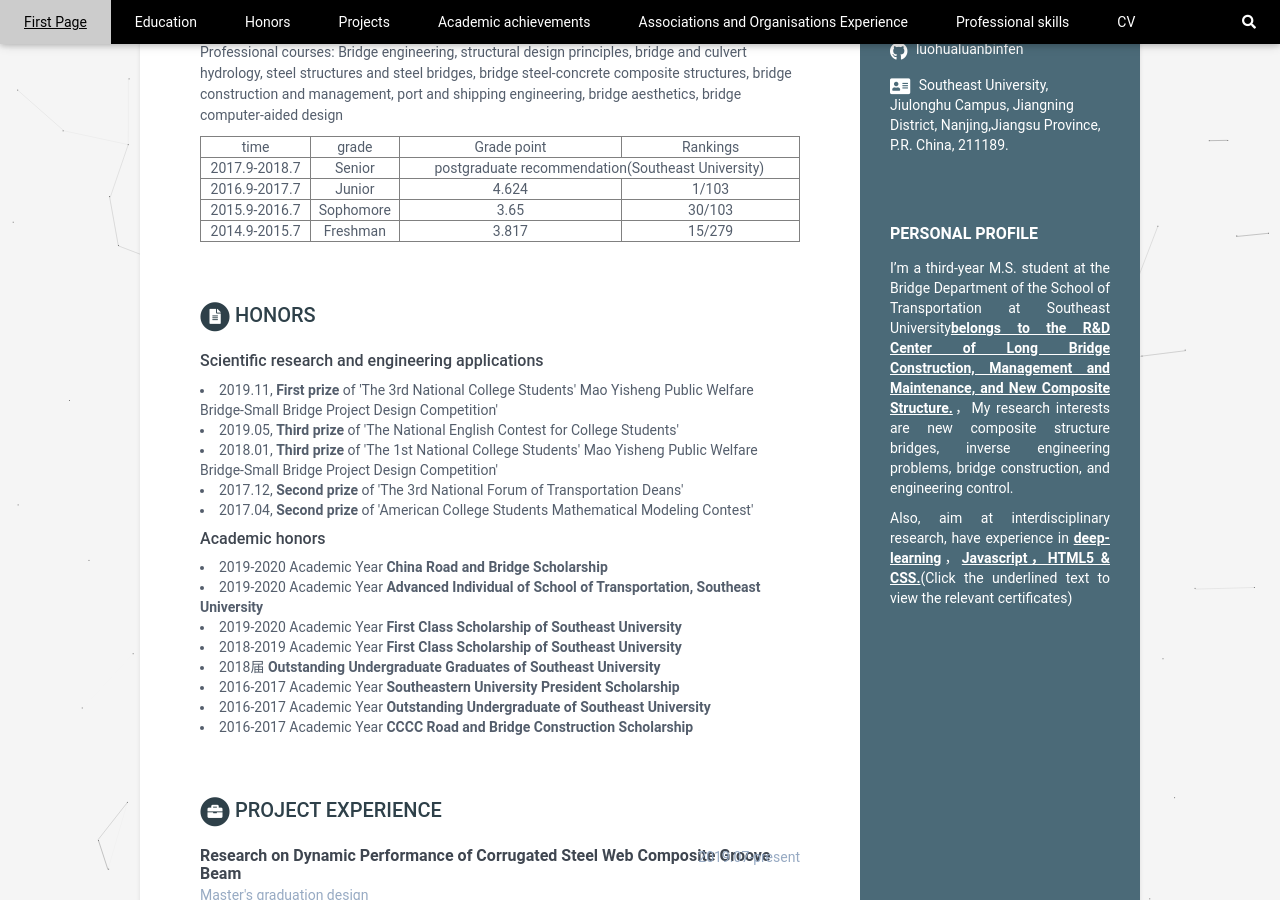
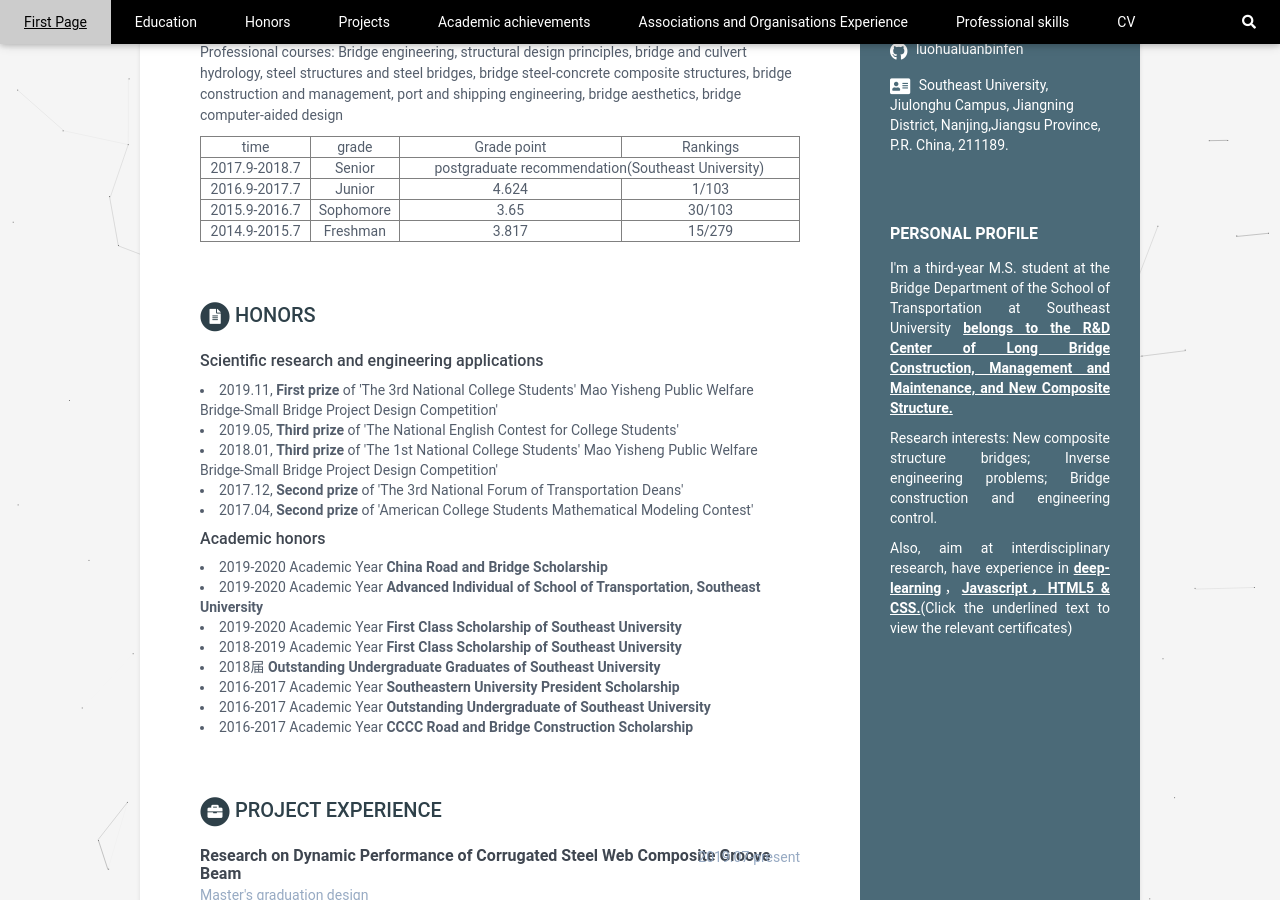
Before and after one commit to luohualuanbinfen/CV_EN, a Jekyll site: the page built from index.html, in a window 1280 px wide and 900 px high, scrolled down 370 px. Built offline with Jekyll 4.4.1, drawn with Linux system fonts in a browser that asks for light colours.

Commit message:
Update interests.html

```diff
--- a/_includes/interests.html
+++ b/_includes/interests.html
@@ -9,7 +9,8 @@
   <ul class="list-unstyled interests-list">
     {% for interest in interests %}
 
-      <li>I’m a third-year M.S. student at the Bridge Department of the School of Transportation at Southeast University<a href="https://mp.weixin.qq.com/s/6URtYgNhKh2wmaegpLi0JQ"><b><u>belongs to the R&D Center of Long Bridge Construction, Management and Maintenance, and New Composite Structure.</u></b></a>，My research interests are new composite structure bridges, inverse engineering problems, bridge construction, and engineering control.</li>
+      <li>I'm a third-year M.S. student at the Bridge Department of the School of Transportation at Southeast University <a href="https://mp.weixin.qq.com/s/6URtYgNhKh2wmaegpLi0JQ"><b><u>belongs to the R&D Center of Long Bridge Construction, Management and Maintenance, and New Composite Structure.</u></b></a></li>
+      <li>Research interests: New composite structure bridges; Inverse engineering problems; Bridge construction and engineering control.</li>
       <li>Also, aim at interdisciplinary research, have experience in <a href="https://coursera.org/share/d6cd0aa67e414c0a7ddf23db8758deae"><b><u>deep-learning</u></b></a>，<a href="https://coursera.org/share/cc9ef0a0042bf10c00a79bfb5cddb432"><b><u>Javascript，HTML5 & CSS.</u></b></a>(Click the underlined text to view the relevant certificates)</li>
 
     {% endfor %}
```
